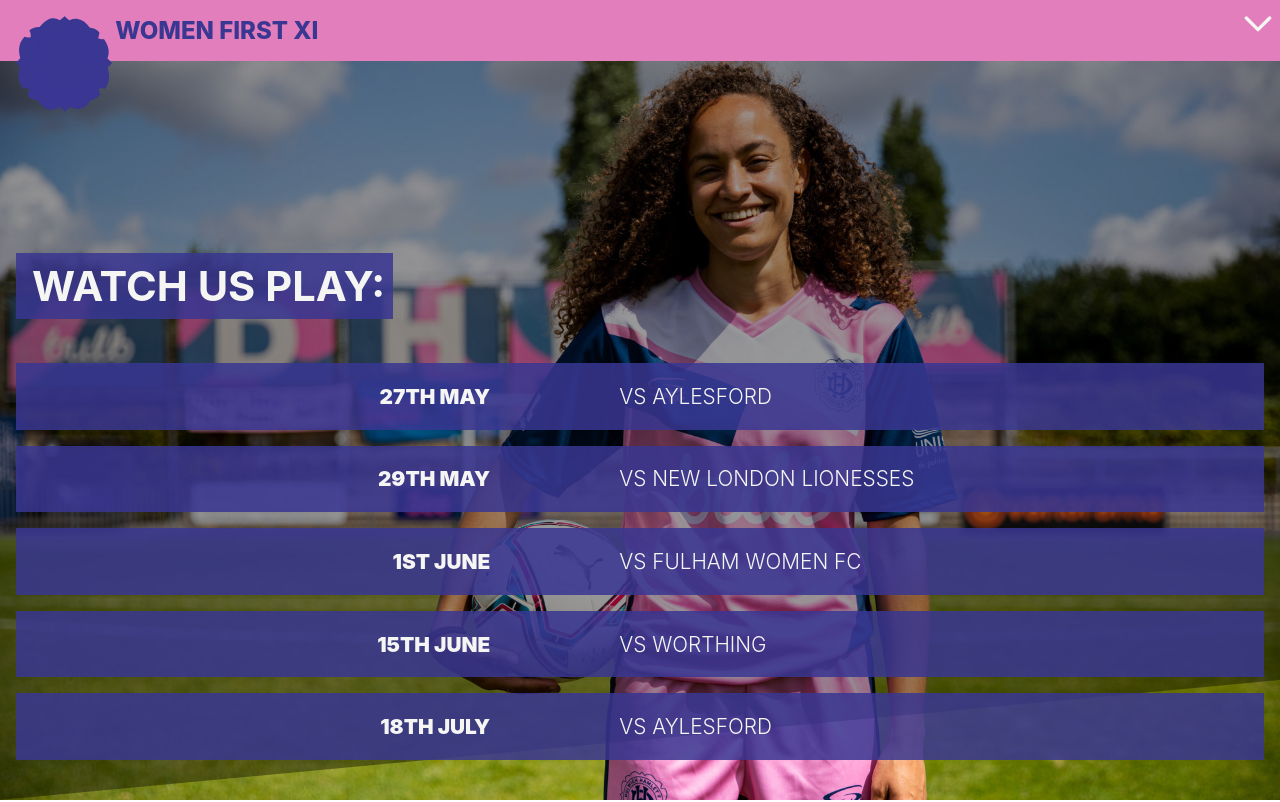
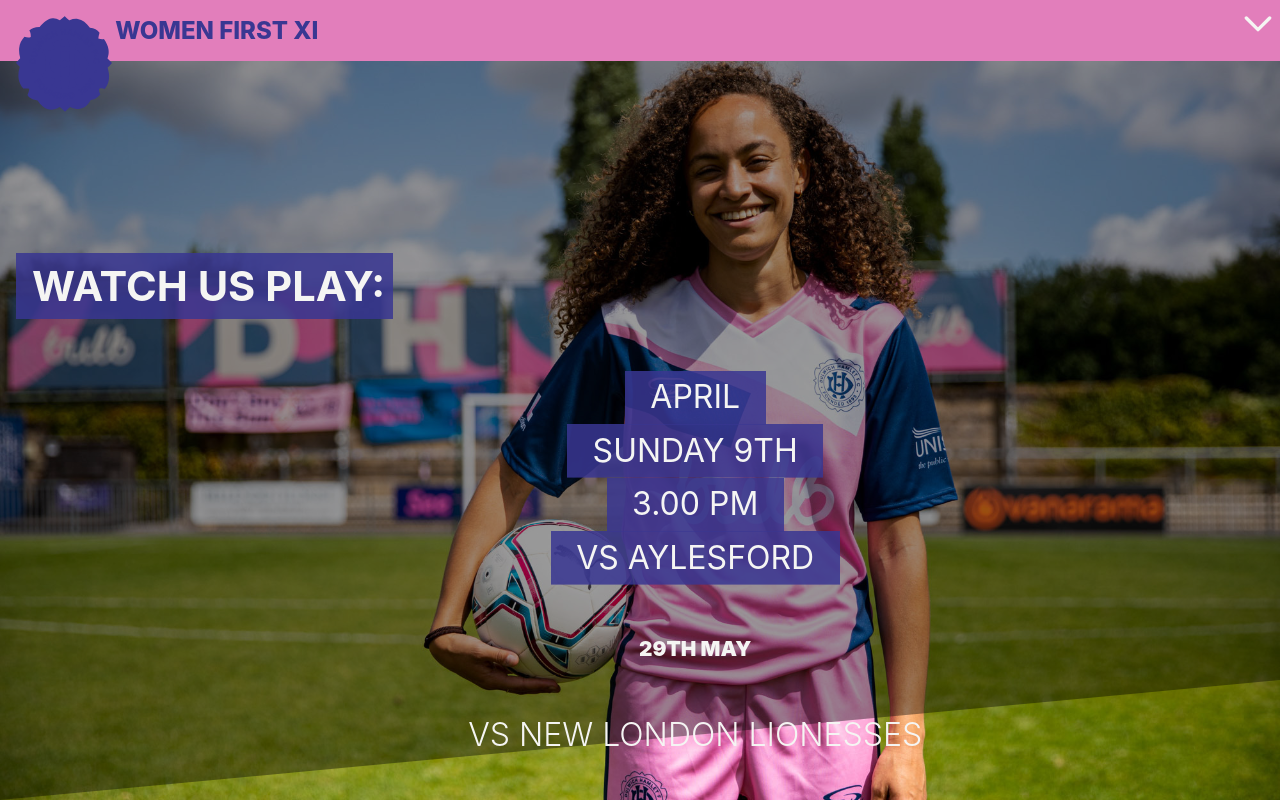
Before and after one commit to olgaTheCreator/dulwich-hamlet-fc, a Next.js app: page / in a window 1280 px wide. Shown: the top 802 px of the page. Built offline with nearby package versions, Linux system fonts and the light colour scheme.

Commit message:
background behind the text

```diff
--- a/components/Upcoming/Upcoming.module.css
+++ b/components/Upcoming/Upcoming.module.css
@@ -7,7 +7,7 @@
   background: url("../../public/girl.jpg") no-repeat top 2rem center;
   background-blend-mode: multiply;
   max-width: 100vw;
-  min-height: 100vh;
+  height: 100vh;
   background-size: cover;
 }
 .container__bg::before {
@@ -42,16 +42,23 @@
 }
 
 .transbox div {
-  background-color: var(--blue-trans);
-  background-size: contain;
-  padding: 0;
-  display: grid;
+  padding: var(--space-sm) var(--space-md);
+  display: flex;
+  row-gap: 0.1rem;
+  flex-direction: column;
   align-items: center;
-  grid-template-columns: minmax(38%, 3fr) minmax(1rem, 1fr) 5fr;
-  grid-template-rows: minmax(1fr, 3em) minmax(3em, 1fr);
+  font-size: var(--font-size-xlg);
+  text-align: center;
 
   margin-top: var(--space-md);
-  margin-left: var(--space-md);
+  margin-left: 10%;
+}
+.transbox__try {
+  background-color: var(--blue-trans);
+  display: inline-block;
+  box-shadow: 0 0.1rem 0 var(--blue-trans);
+  margin: 0 0;
+  padding: 0.2em 0.8em;
 }
 
 .transbox__date {
--- a/components/Upcoming/Upcoming.tsx
+++ b/components/Upcoming/Upcoming.tsx
@@ -9,8 +9,11 @@
         <div className={styles.transbox}>
           <h1 className={styles.transbox__bg}>WATCH US PLAY:</h1>
           <div>
-            <p className={styles.transbox__date}>27TH MAY</p>
-            <p className={styles.transbox__place}>VS AYLESFORD</p>
+            <p className={styles.transbox__try}>APRIL</p>
+            <p className={styles.transbox__try}>SUNDAY 9TH</p>
+            <p className={styles.transbox__try}>3.00 PM</p>
+
+            <p className={styles.transbox__try}>VS AYLESFORD</p>
           </div>
           <div>
             <p className={styles.transbox__date}>29TH MAY </p>
```
